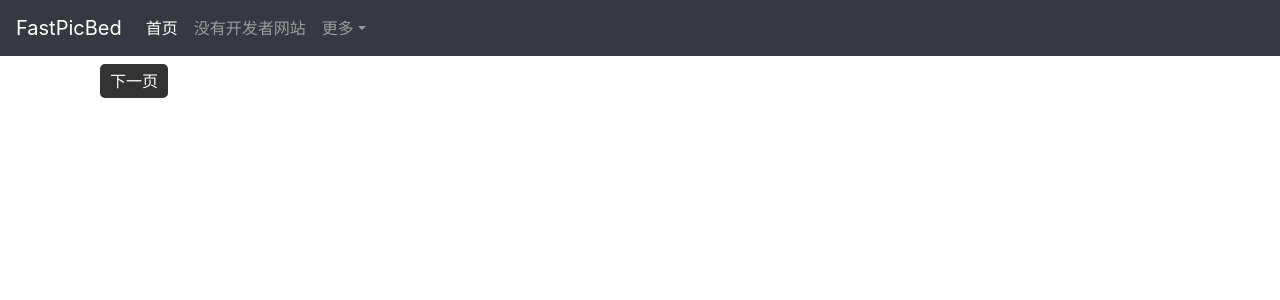
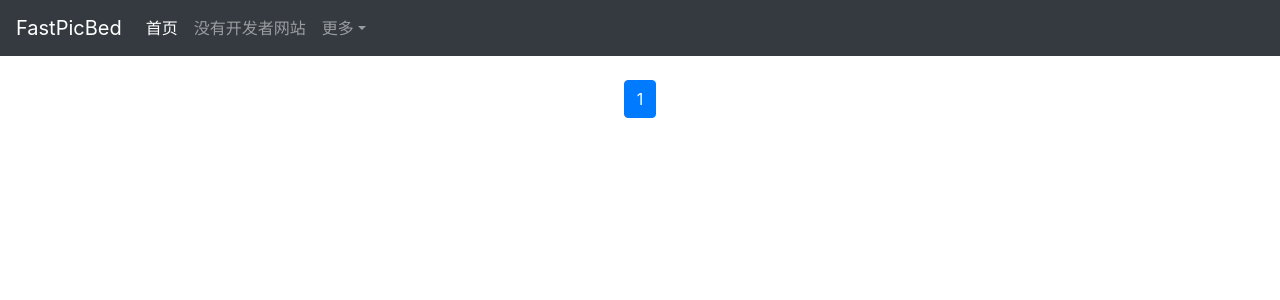
Before and after one commit to yw1573/FastPicBed, a FastAPI app: page /file_view in a window 1280 px wide. Shown: the top 300 px of the page. Run offline with FastAPI, Linux system fonts and the light colour scheme; data that the repository does not hold is empty; some libraries are stand-ins or nearby versions.

Commit message:
feat: 增加删除接口

```diff
--- a/main.py
+++ b/main.py
@@ -30,7 +30,7 @@ class MyLog(logging.Logger):
 logger = MyLog('FastPicBed')
 
 IP = '127.0.0.1'
-PORT = 30001
+PORT = 50001
 ICON_FILE = os.path.normpath(os.path.join(os.getcwd(), 'static/ico/favicon.ico'))
 DB_FILE = os.path.normpath(os.path.join(os.getcwd(), 'fast_pic_bed.db'))
 os.makedirs('saves', exist_ok=True)
@@ -81,8 +81,8 @@ async def root(request: Request, file: UploadFile):
             'pic_num': pic_num,
             'message': 'File upload failed',
         })
-    # if allowed_file(file.filename):
-    if True:
+    if allowed_file(file.filename):
+        # if True:
         file_name = file.filename
         try:
             url = str('http://127.0.0.1/uploads/' + file_name)
@@ -115,11 +115,33 @@ async def uploaded_file(filename):
         return None
 
 
+@app.api_route('/uploads/{filename}', methods=['DELETE'])
+async def uploaded_file(filename):
+    file_path = os.path.join(os.path.join(os.getcwd(), 'saves'), filename)
+    sql = f'DELETE FROM pics WHERE filename="{filename}";'
+    logger.debug(f'delete sql: {sql}')
+    LiteDB(DB_FILE).execute(sql)
+    if os.path.exists(file_path):
+        os.remove(file_path)
+        return {"errcore": 200,
+                "message": "删除成功"}
+    else:
+        logger.error(f'Not exist: [{file_path}]')
+
+        return {"errcore": 200,
+                "message": "文件不存在"}
+
+
 @app.get('/file_view')
 async def file_view(request: Request, page: int = 1):
     page = max(1, page)
-    data = LiteDB(DB_FILE).get_paginated_data(page, 'pics', page_size=20)
+    page_size = 40
+    data = LiteDB(DB_FILE).get_paginated_data(page, 'pics', page_size=page_size)
     images = []
+    if len(data) < page_size:
+        has_next = False
+    else:
+        has_next = True
     for row in data:
         id = row[0]
         filename = row[1]
@@ -136,7 +158,9 @@ async def file_view(request: Request, page: int = 1):
                                       {
                                           "request": request,
                                           "images": images,
-                                          "page": page
+                                          "page": page,
+                                          "has_next": has_next
+
                                       })
 
 
--- a/templates/file_view.html
+++ b/templates/file_view.html
@@ -10,7 +10,7 @@
     <style>
         .image-grid {
             display: grid;
-            grid-template-columns: repeat(5, 1fr);
+            grid-template-columns: repeat(10, 1fr);
             grid-gap: 20px;
             justify-items: center;
         }
@@ -69,6 +69,17 @@
             padding: 5px 10px; /* 内边距 */
             cursor: pointer; /* 鼠标悬停时的指针形状 */
         }
+        .delete-button {
+            position: absolute;
+            bottom: 10px; /* 距离模态框顶部的距离 */
+            right: 10px; /* 距离模态框右侧的距离 */
+            z-index: 10000; /* 确保按钮在图片之上 */
+            background-color: #fff; /* 按钮背景色 */
+            border: none; /* 无边框 */
+            border-radius: 5px; /* 圆角边框 */
+            padding: 5px 10px; /* 内边距 */
+            cursor: pointer; /* 鼠标悬停时的指针形状 */
+        }
     </style>
 </head>
 <body>
@@ -101,13 +112,30 @@
     </div>
 </nav>
 <div class="container mt-2">
-    <div class="col-12">
-        <div class="pagination">
-            {% if page > 1 %}
-            <a href="/file_view?page={{ page - 1 }}">上一页</a>
-            {% endif %}
-            <a href="/file_view?page={{ page + 1 }}">下一页</a>
-        </div>
+    <div class="container mt-2">
+        <nav aria-label="图片分页">
+            <ul class="pagination justify-content-center my-4">
+                {% if page > 1 %}
+                <!--            <a href="/file_view?page={{ page - 1 }}">上一页</a>-->
+                <li class="page-item">
+                    <a class="page-link" href="/file_view?page={{ page - 1 }}" aria-label="上一页">
+                        <span aria-hidden="true">&laquo;</span>
+                    </a>
+                </li>
+                {% endif %}
+                <!--            <a href="/file_view?page={{ page + 1 }}">下一页</a>-->
+                <li class="page-item active">
+                    <span class="page-link">{{ page }}</span>
+                </li>
+                {% if has_next %}
+                <li class="page-item">
+                    <a class="page-link" href="/file_view?page={{ page + 1 }}" aria-label="下一页">
+                        <span aria-hidden="true">&raquo;</span>
+                    </a>
+                </li>
+                {% endif %}
+            </ul>
+        </nav>
         <div class="image-grid">
             {% for image in images %}
             <div class="image-container" onclick="showModal('{{ image.url }}')">
@@ -128,11 +156,31 @@
 
         // 创建关闭按钮元素
         var closeButton = document.createElement('button');
-        closeButton.innerHTML = 'X';
+        closeButton.innerHTML = '取消';
         closeButton.classList.add('close-button');
         closeButton.addEventListener('click', function() {
             // 移除模态框元素
             modal.remove();
+        });
+
+        var deleteButton = document.createElement('button');
+        deleteButton.innerHTML = '删除';
+        deleteButton.classList.add('delete-button');
+        deleteButton.addEventListener('click', function() {
+            var url = imageUrl
+            var xhr = new XMLHttpRequest();
+            xhr.open("DELETE", url, true);
+            xhr.onreadystatechange = function() {
+                if (xhr.readyState === 4 && xhr.status === 200) {
+                    console.log("删除成功！");
+                } else {
+                    console.log("无法删除数据。");
+                }
+                // 移除模态框元素
+                modal.remove();
+                location.reload();
+            };
+            xhr.send();
         });
 
         // 创建模态框元素
@@ -147,6 +195,7 @@
 
         // 将关闭按钮和图片添加到模态框中
         modal.appendChild(closeButton);
+        modal.appendChild(deleteButton);
         modal.appendChild(image);
 
         // 将模态框添加到页面中
```
Also changed, not shown: 2 other files.
